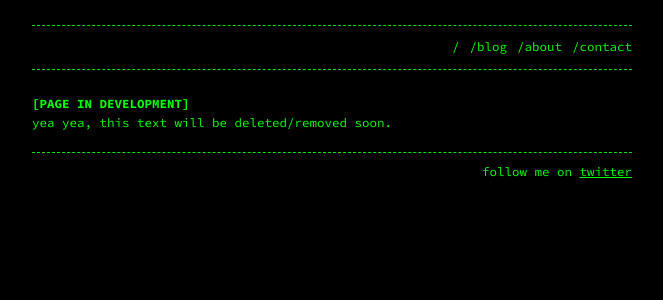
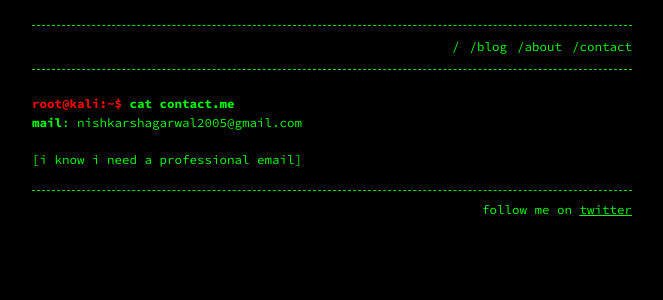
Before and after one commit to thenishkarshagarwal/thenishkarshagarwal.github.io, a Jekyll site: the page built from contact.md, in a window 1280 px wide. Shown: the top 300 px of the page, without its empty margins (308-971 px from the left). Built offline with Jekyll 4.4.1, drawn with Linux system fonts in a browser that asks for light colours.

Commit message:
Update contact.md
mail added.

```diff
--- a/contact.md
+++ b/contact.md
@@ -4,5 +4,7 @@ layout: page
 permalink: /contact
 ---
 
-# [PAGE IN DEVELOPMENT]
-yea yea, this text will be deleted/removed soon.
+# <span style="color: red;">root@kali:~$</span> cat contact.me
+
+**mail**: nishkarshagarwal2005@gmail.com
+[i know i need a professional email]
```
